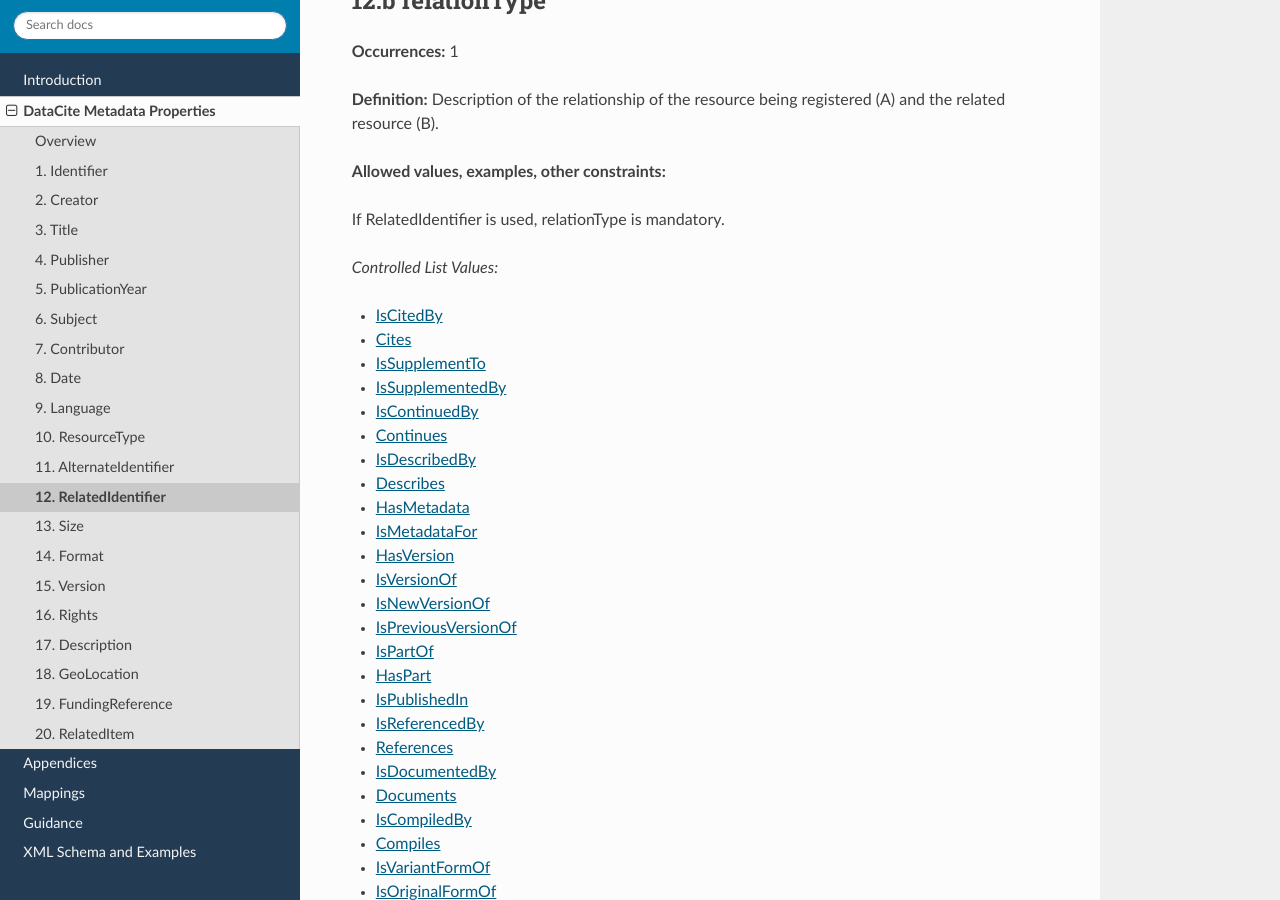
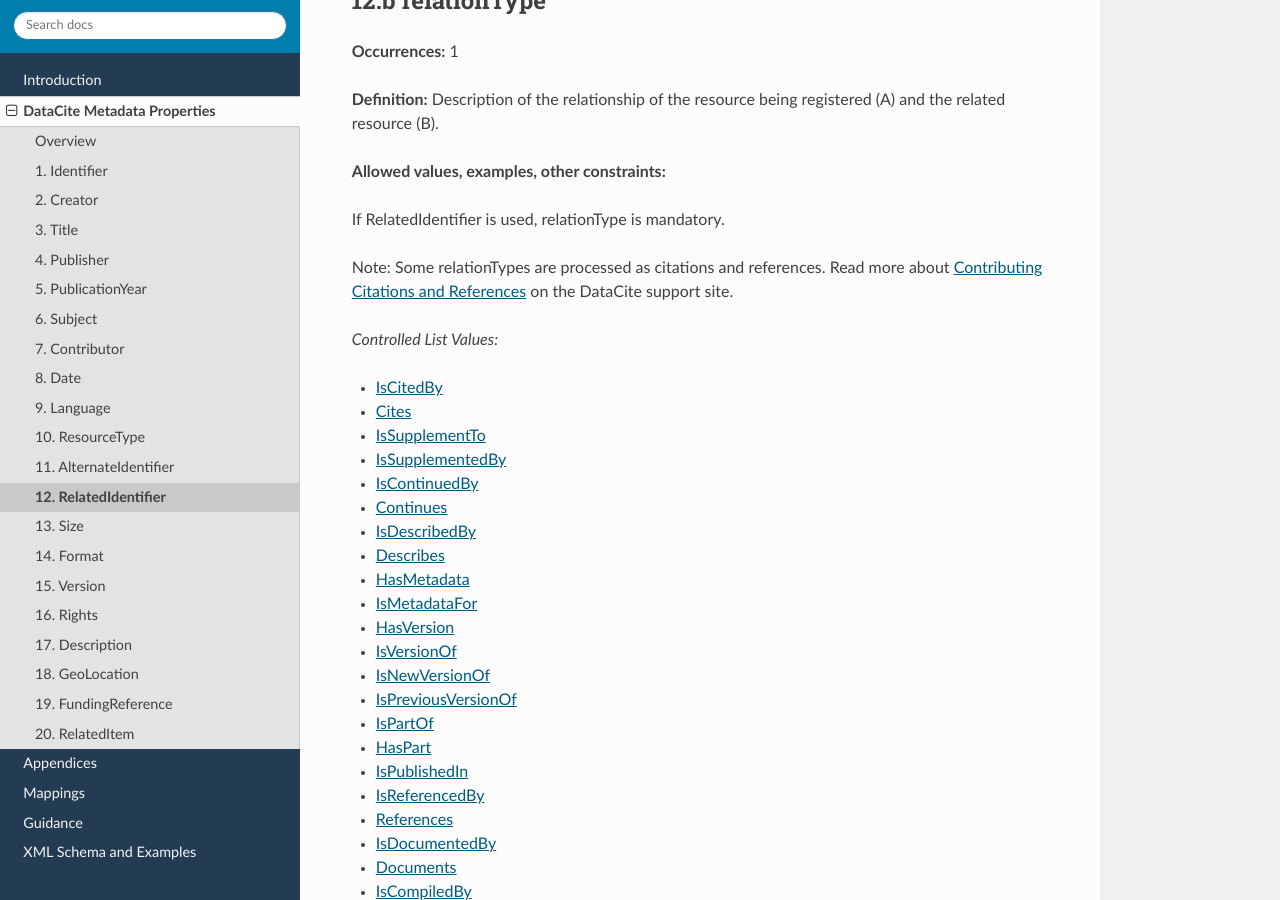
Before and after one commit to datacite/schema-docs, a Sphinx documentation site: the page built from docs/properties/relatedidentifier.rst, in a window 1280 px wide and 900 px high, scrolled down 1681 px. Built offline with Sphinx 7.4.7 and the Read the Docs theme 2.0.0, drawn with Linux system fonts in a browser that asks for light colours.

Commit message:
Add links to support site for citations and references relationTypes

```diff
--- a/docs/appendices/appendix-1/relationType.rst
+++ b/docs/appendices/appendix-1/relationType.rst
@@ -7,6 +7,8 @@ Description of the relationship of the resource being registered (A) and the rel
 
 * :ref:`12.b`
 * :ref:`20.b`
+
+Note: Some relationTypes are processed as citations and references. Read more about `Contributing Citations and References <https://support.datacite.org/docs/contributing-citations-and-references>`_ on the DataCite support site.
 
 *Options:*
 
--- a/docs/properties/relatedidentifier.rst
+++ b/docs/properties/relatedidentifier.rst
@@ -78,6 +78,8 @@ See :doc:`Appendix 1: Controlled List Definitions - relatedIdentifierType </appe
 **Allowed values, examples, other constraints:**
 
 If RelatedIdentifier is used, relationType is mandatory.
+
+Note: Some relationTypes are processed as citations and references. Read more about `Contributing Citations and References <https://support.datacite.org/docs/contributing-citations-and-references>`_ on the DataCite support site.
 
 *Controlled List Values:*
 
```
